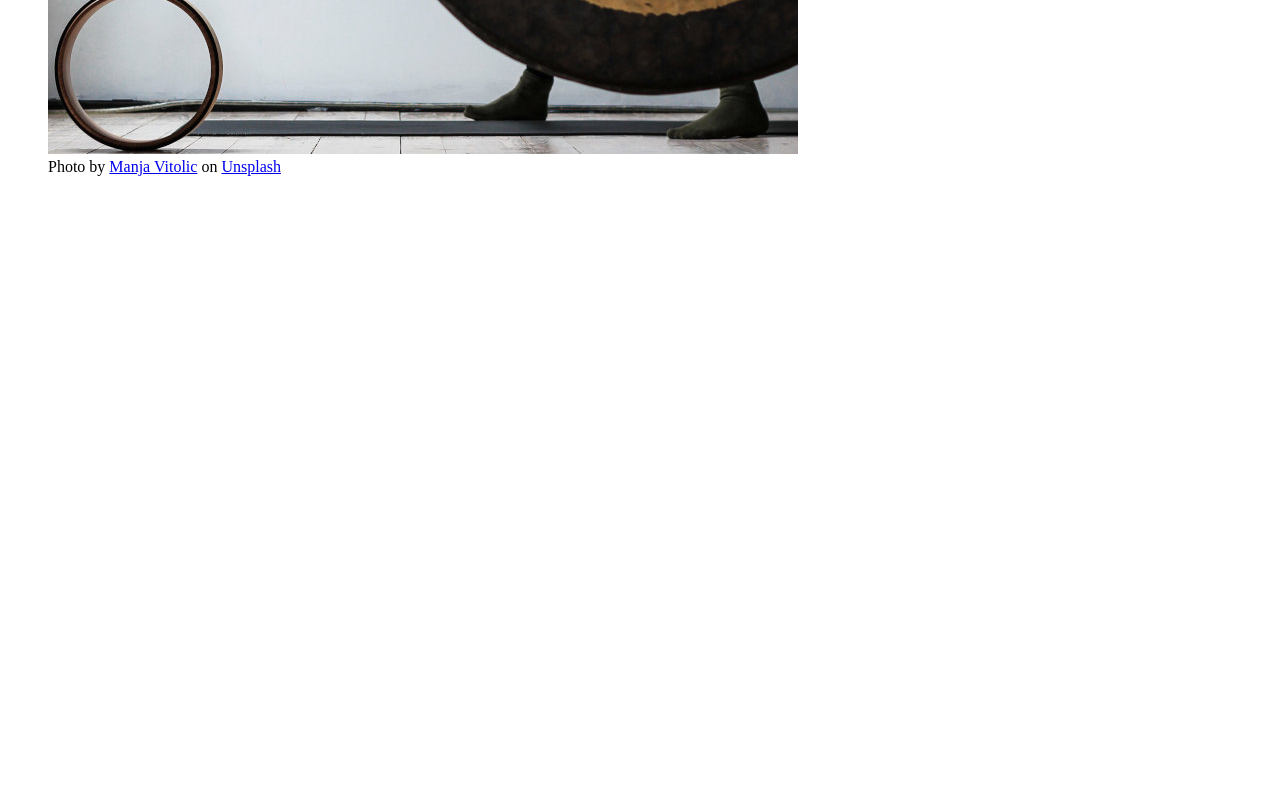
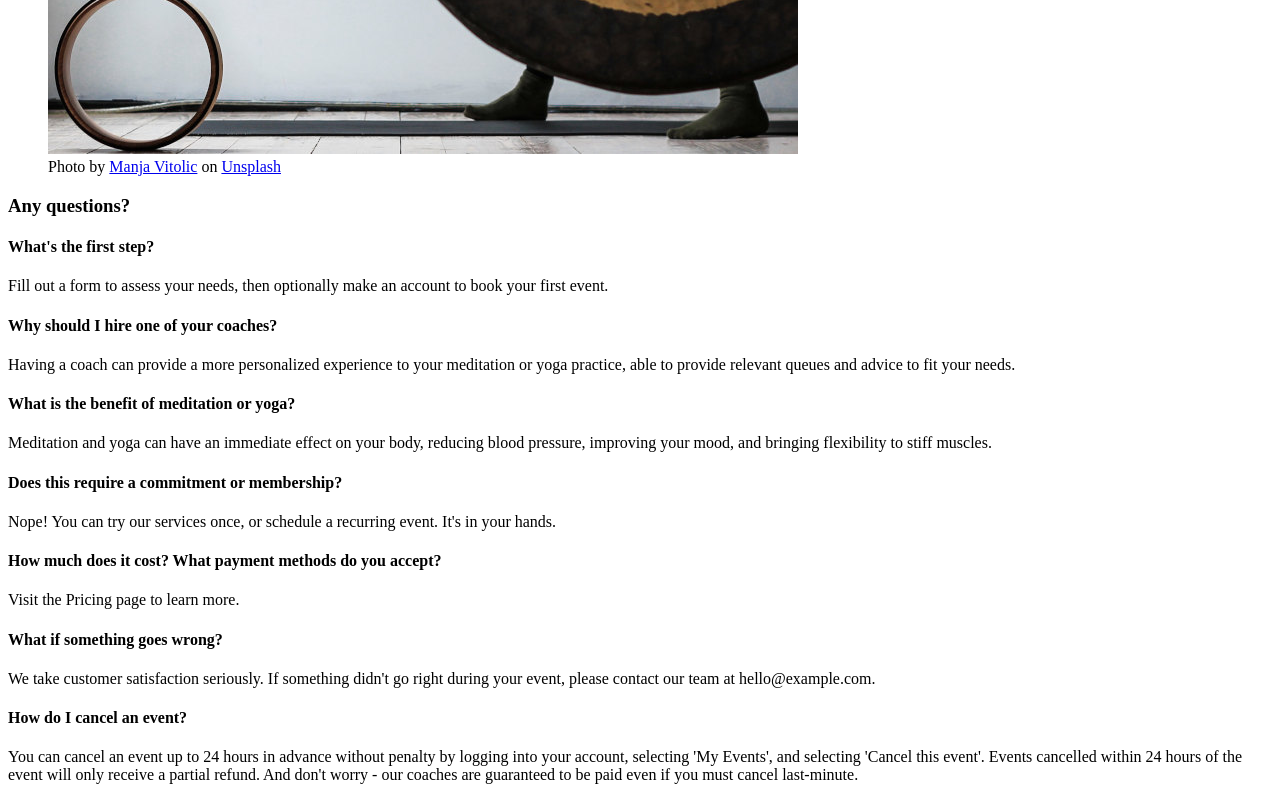
Before and after one commit to hdevilbiss/react-portfolio-website, a React (Create React App) app: page / in a window 1280 px wide. Shown: the part 1712-2512 px from the top of the page. Before the commit the page ends 1904 px from the top, so only its background shows below. Built offline with nearby package versions, Linux system fonts and the light colour scheme.

Commit message:
❔ Home: Import FaqSection

```diff
--- a/src/pages/Home.jsx
+++ b/src/pages/Home.jsx
@@ -3,12 +3,14 @@
  */
 import AboutSection from '../components/AboutSection';
 import ServicesSection from '../components/ServicesSection';
+import FaqSection from '../components/FaqSection';
 
 const AboutUs = () => {
   return (
     <>
       <AboutSection />
       <ServicesSection />
+      <FaqSection />
     </>
   )
 }
```
